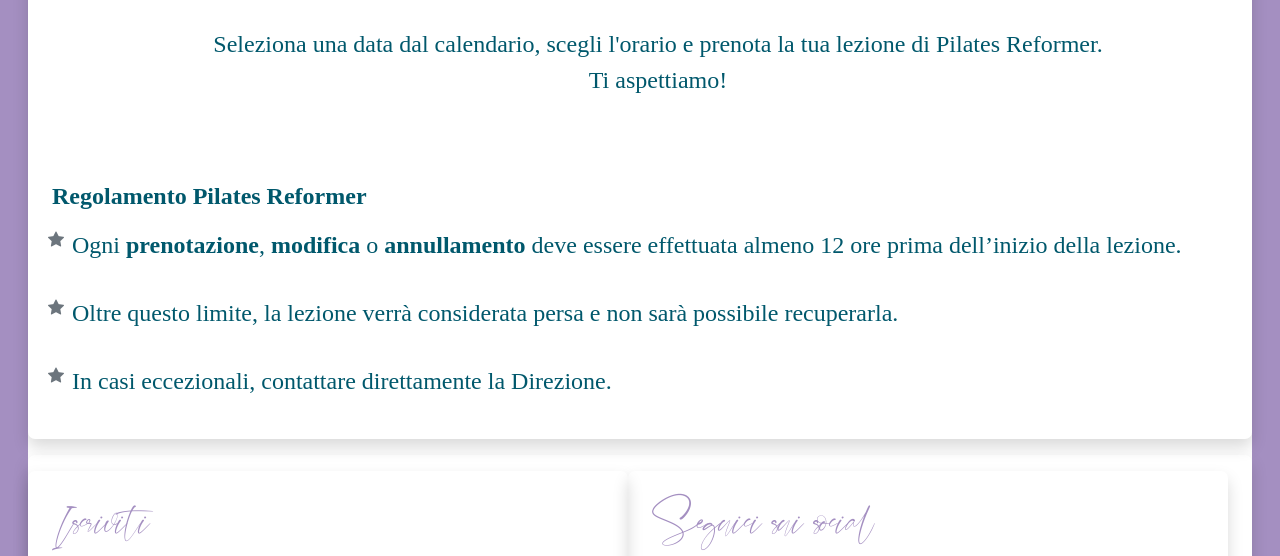
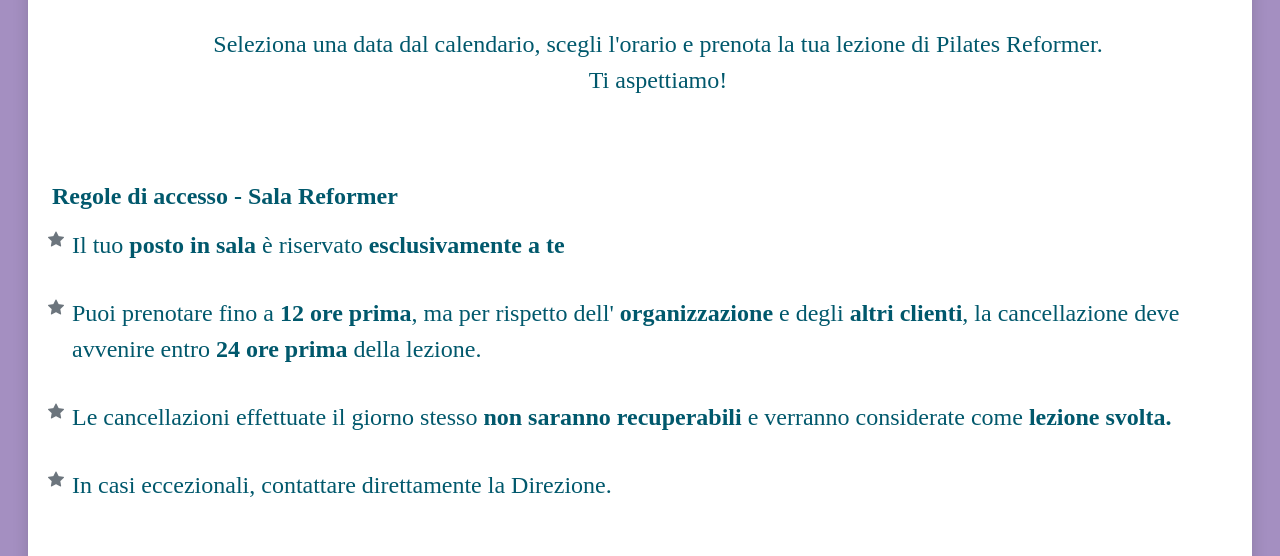
Before and after one commit to VincenzoPar/la-piccola-accademia, a plain HTML site: page prenotaPilates.html in a window 1280 px wide. Shown: the part 244-800 px from the top of the page. Drawn offline with nearby package versions, Linux system fonts and the light colour scheme; a script that the page names is missing; a web font is replaced by a local one.

Commit message:
addded rules for pilates reformer reservations

```diff
--- a/prenotaPilates.html
+++ b/prenotaPilates.html
@@ -77,7 +77,7 @@
                 <div class="row mt-1 pt-3 scritta-nascosta">
                     <h1 class="normal-text mt-3 ps-md-4 fs-4 fs-md-2" style="color: rgb(0, 88, 108);">
                         <strong>
-                            Regolamento Pilates Reformer
+                            Regole di accesso - Sala Reformer
                         </strong>
                     </h1>
 
@@ -85,16 +85,22 @@
                         <li class="d-flex mb-3 course-item">
                             <i class="bi bi-star-fill course-icon text-secondary me-2"></i>
                             <div class="normal-text fs-4 fs-md-2" style="color: rgb(0, 88, 108);">
-                                Ogni <strong>prenotazione</strong>, <strong>modifica</strong> o
-                                <strong>annullamento</strong> deve essere effettuata almeno 12 ore prima
-                                dell’inizio della lezione.
+                                Il tuo <strong>posto in sala</strong> è riservato <strong>esclusivamente a te</strong>
                             </div>
                         </li>
                         <li class="d-flex mb-3 course-item">
                             <i class="bi bi-star-fill course-icon text-secondary me-2"></i>
                             <div class="normal-text fs-4 fs-md-2" style="color: rgb(0, 88, 108);">
-                                Oltre questo limite, la lezione verrà considerata persa e non sarà possibile
-                                recuperarla.
+                                Puoi prenotare fino a <strong>12 ore prima</strong>, ma per rispetto dell' <strong>organizzazione</strong>
+                                e degli <strong>altri clienti</strong>, la cancellazione deve avvenire entro <strong>24 ore prima</strong> della lezione.
+                            </div>
+                        </li>
+                        <li class="d-flex mb-3 course-item">
+                            <i class="bi bi-star-fill course-icon text-secondary me-2"></i>
+                            <div class="normal-text fs-4 fs-md-2" style="color: rgb(0, 88, 108);">
+                                Le cancellazioni effettuate il giorno stesso <strong>non saranno recuperabili</strong> e verranno considerate
+                                come <strong>lezione svolta.</strong>
+
                             </div>
                         </li>
                         <li class="d-flex mb-3 course-item">
@@ -104,6 +110,9 @@
                             </div>
                         </li>
                     </ul>
+                    <p class="normal-text text-center mt-3 ps-md-5 mb-5 fs-4 fs-md-2" style="color: rgb(0, 88, 108);">
+                    La <strong>qualità del servizio</strong> nasce anche dal <strong>rispetto di queste regole.</strong>
+                </p>
                 </div>
             </div>
 
```
